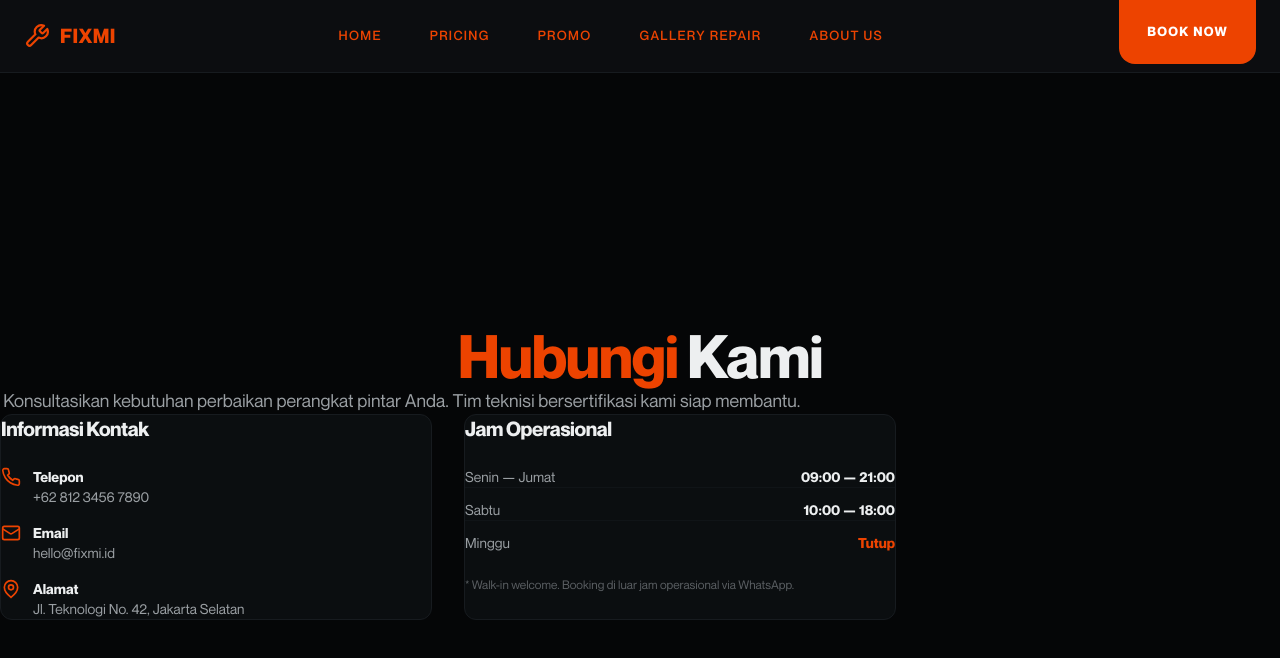
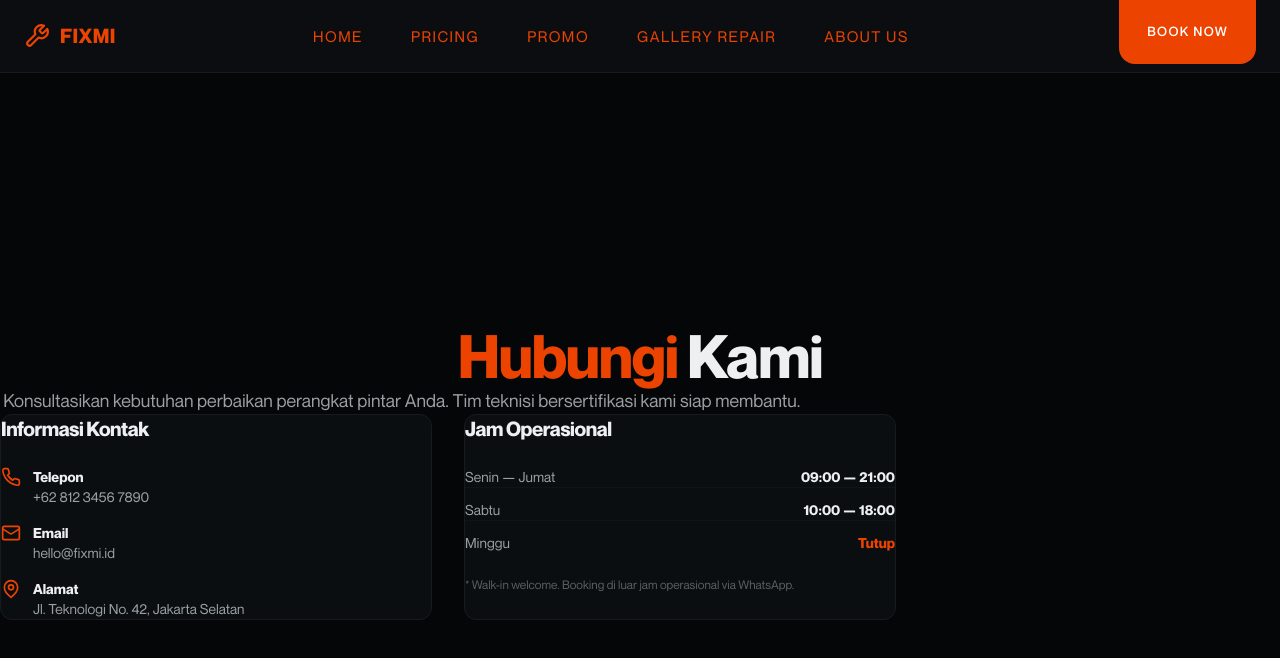
Before and after one commit to Avengeld7fold/next-js-fixmi, a Next.js app: page /contact in a window 1280 px wide. Shown: the top 658 px of the page. Built offline with nearby package versions, Linux system fonts and the light colour scheme.

Commit message:
Design: Reduce font weights in Navbar for thin, elegant Neue Montreal appearance

```diff
--- a/components/Navbar.tsx
+++ b/components/Navbar.tsx
@@ -118,8 +118,8 @@ export default function Navbar() {
                   style={{
                     padding: "8px 20px",
                     fontFamily: "var(--font-neue-montreal), sans-serif",
-                    fontSize: "13px",
-                    fontWeight: 500,
+                    fontSize: "15px",
+                    fontWeight: 400,
                     letterSpacing: "0.1em",
                     color: "var(--fixmi-primary)",
                     textTransform: "uppercase" as const,
@@ -152,7 +152,7 @@ export default function Navbar() {
               padding: "0 28px",
               fontFamily: "var(--font-neue-montreal), sans-serif",
               fontSize: "13px",
-              fontWeight: 700,
+              fontWeight: 500,
               letterSpacing: "0.1em",
               color: "#ffffff",
               background: "var(--fixmi-primary)",
@@ -275,7 +275,7 @@ export default function Navbar() {
                     padding: "14px 4px",
                     fontFamily: "var(--font-neue-montreal), sans-serif",
                     fontSize: "13px",
-                    fontWeight: 600,
+                    fontWeight: 400,
                     letterSpacing: "0.1em",
                     color: isActive ? "var(--fixmi-primary)" : "var(--fixmi-text-secondary)",
                     textTransform: "uppercase" as const,
@@ -294,7 +294,7 @@ export default function Navbar() {
                 padding: "14px 24px",
                 fontFamily: "var(--font-neue-montreal), sans-serif",
                 fontSize: "13px",
-                fontWeight: 700,
+                fontWeight: 500,
                 letterSpacing: "0.1em",
                 color: "#ffffff",
                 background: "var(--fixmi-primary)",
```
